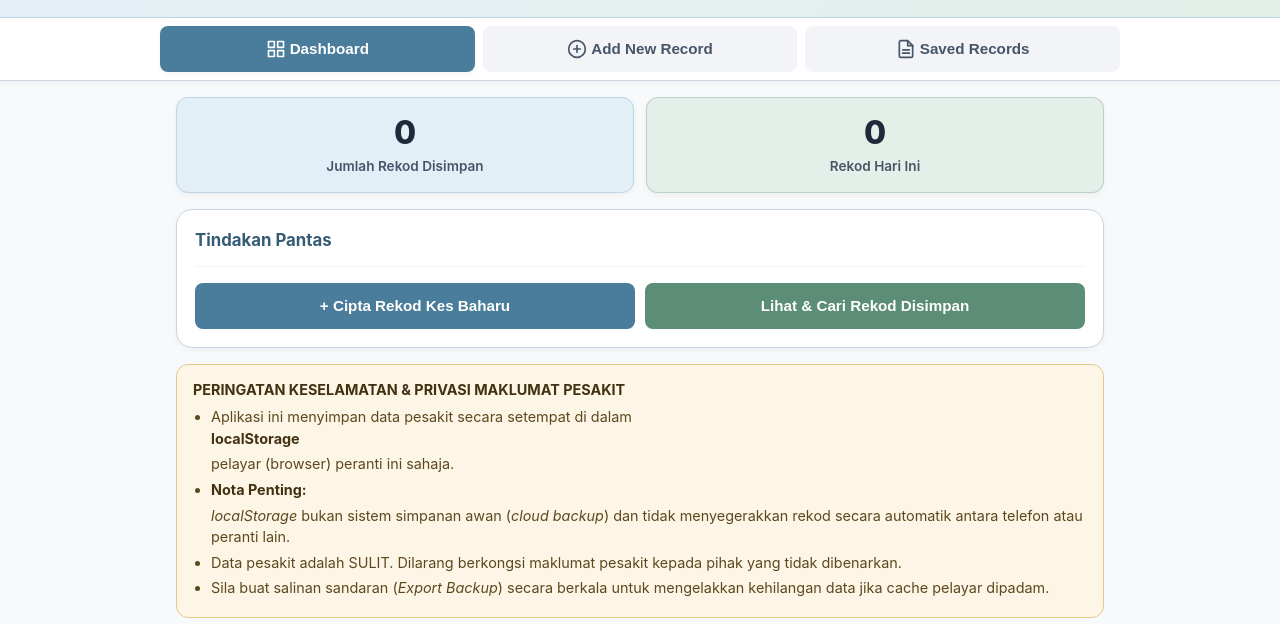
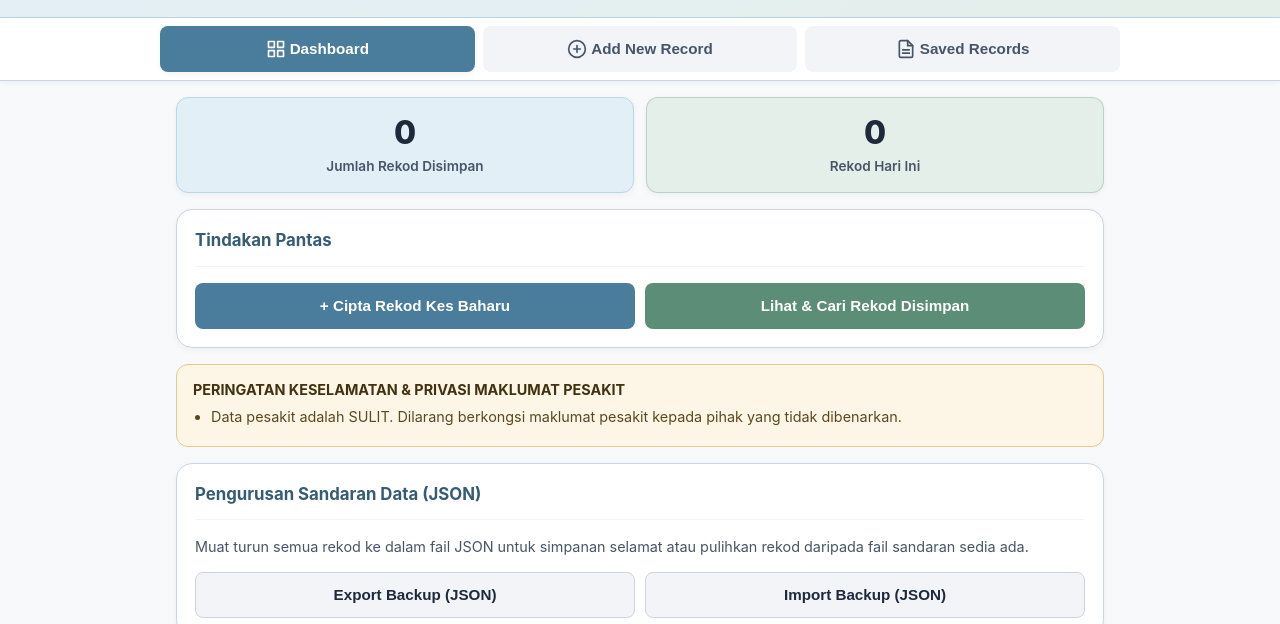
Before and after one commit to sjamkotabharu-hq/Laporan-pesakit-SJAMHotspot, a plain HTML site: page index.html in a window 1280 px wide. Shown: the part 171-795 px from the top of the page. Drawn offline with Linux system fonts and the light colour scheme; no server answers.

Commit message:
Update index.html

```diff
--- a/index.html
+++ b/index.html
@@ -825,10 +825,7 @@ textarea {
 <div class="privacy-notice">
   <strong>PERINGATAN KESELAMATAN & PRIVASI MAKLUMAT PESAKIT</strong>
   <ul>
-          <li>Aplikasi ini menyimpan data pesakit secara setempat di dalam <strong>localStorage</strong> pelayar (browser) peranti ini sahaja.</li>
-          <li><strong>Nota Penting:</strong> <em>localStorage</em> bukan sistem simpanan awan (<em>cloud backup</em>) dan tidak menyegerakkan rekod secara automatik antara telefon atau peranti lain.</li>
     <li>Data pesakit adalah SULIT. Dilarang berkongsi maklumat pesakit kepada pihak yang tidak dibenarkan.</li>
-          <li>Sila buat salinan sandaran (<em>Export Backup</em>) secara berkala untuk mengelakkan kehilangan data jika cache pelayar dipadam.</li>
   </ul>
 </div>
 
```
Lines whose indentation alone changed are shown as unchanged.
